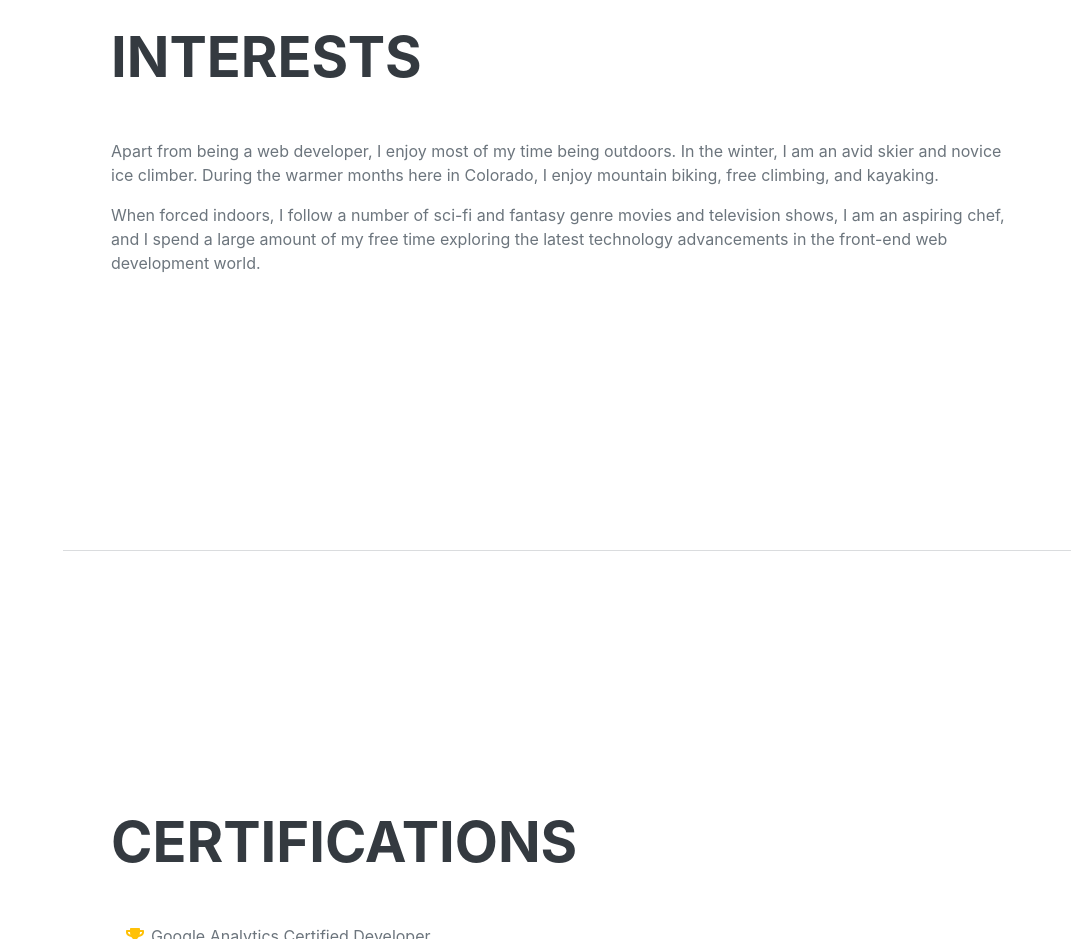
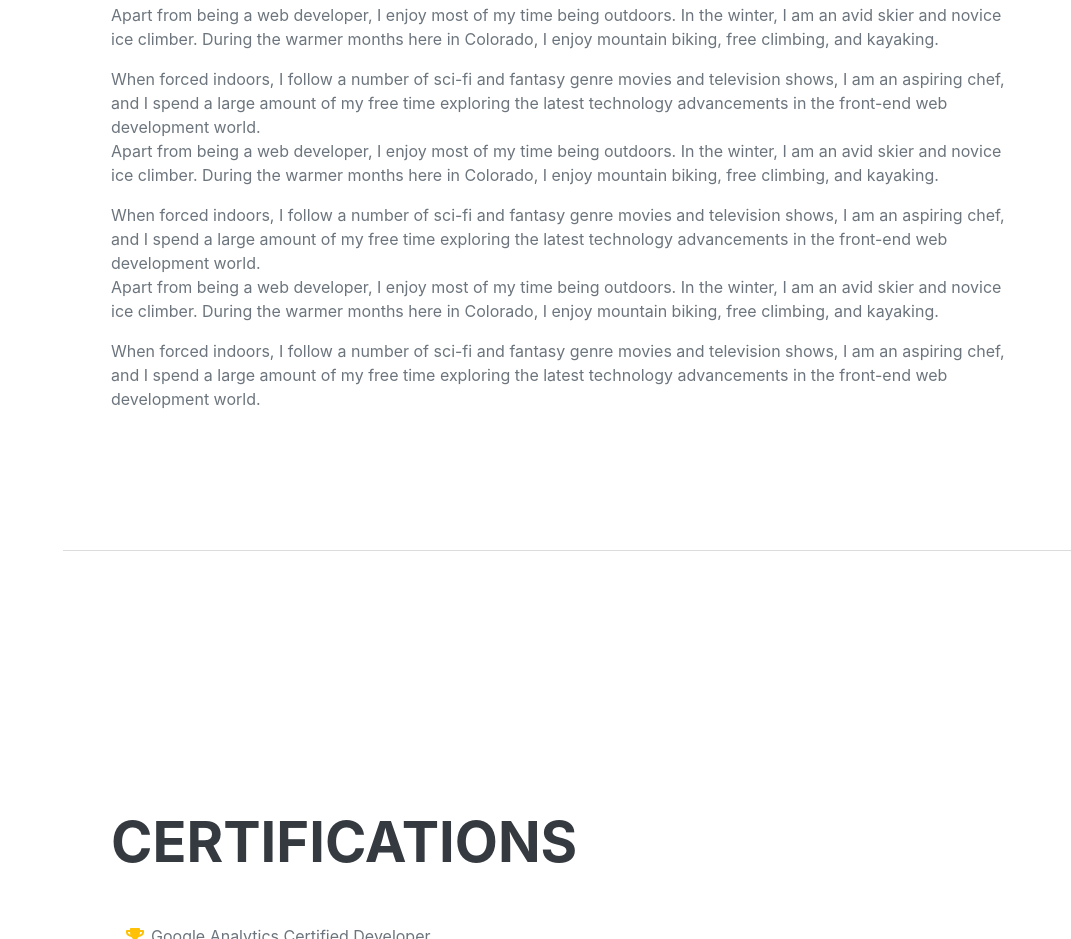
Before and after one commit to hhendrik81/curriculum, a plain HTML site: page index.html in a window 1280 px wide. Shown: the part 3859-4798 px from the top of the page, without its empty margins (209-1280 px from the left). Drawn offline with nearby package versions, Linux system fonts and the light colour scheme; a web font is replaced by a local one.

Commit message:
ajout de centres d'interets

```diff
--- a/index.html
+++ b/index.html
@@ -168,6 +168,10 @@
                     <h2 class="mb-5">Interests</h2>
                     <p>Apart from being a web developer, I enjoy most of my time being outdoors. In the winter, I am an avid skier and novice ice climber. During the warmer months here in Colorado, I enjoy mountain biking, free climbing, and kayaking.</p>
                     <p class="mb-0">When forced indoors, I follow a number of sci-fi and fantasy genre movies and television shows, I am an aspiring chef, and I spend a large amount of my free time exploring the latest technology advancements in the front-end web development world.</p>
+                    <p>Apart from being a web developer, I enjoy most of my time being outdoors. In the winter, I am an avid skier and novice ice climber. During the warmer months here in Colorado, I enjoy mountain biking, free climbing, and kayaking.</p>
+                    <p class="mb-0">When forced indoors, I follow a number of sci-fi and fantasy genre movies and television shows, I am an aspiring chef, and I spend a large amount of my free time exploring the latest technology advancements in the front-end web development world.</p>
+                    <p>Apart from being a web developer, I enjoy most of my time being outdoors. In the winter, I am an avid skier and novice ice climber. During the warmer months here in Colorado, I enjoy mountain biking, free climbing, and kayaking.</p>
+                    <p class="mb-0">When forced indoors, I follow a number of sci-fi and fantasy genre movies and television shows, I am an aspiring chef, and I spend a large amount of my free time exploring the latest technology advancements in the front-end web development world.</p>
                 </div>
             </section>
             <hr class="m-0" />
```
